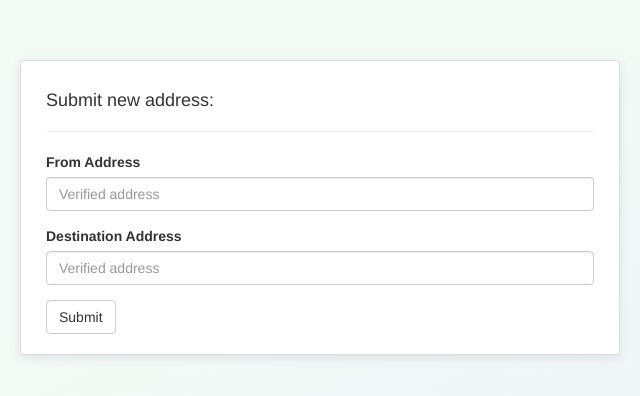
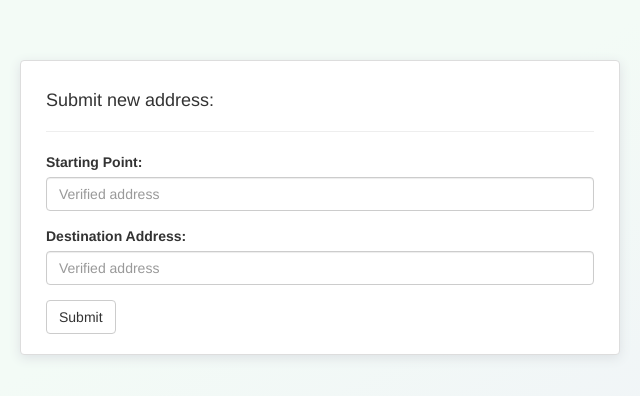
Before and after one commit to dfala/when-should-i-leave-work, a website with bundled scripts: page index.html in a window 1280 px wide. Shown: the full height of the page, 0-640 px from the left. Built offline with nearby package versions, Linux system fonts and the light colour scheme; files whose address does not match are found by name.

Commit message:
Changed working on form

```diff
--- a/index.html
+++ b/index.html
@@ -31,7 +31,7 @@
 
 			<form class="home-form" ng-submit="submitForm()">
 				<div class="form-group">
-					<label for="exampleInputEmail1">From Address</label>
+					<label for="exampleInputEmail1">Starting Point:</label>
 					<input type="text"
 						   class="form-control"
 						   placeholder="Verified address"
@@ -39,7 +39,7 @@
 				</div>
 
 				<div class="form-group">
-					<label for="exampleInputEmail1">Destination Address</label>
+					<label for="exampleInputEmail1">Destination Address:</label>
 					<input type="text"
 						   class="form-control"
 						   placeholder="Verified address"
```
